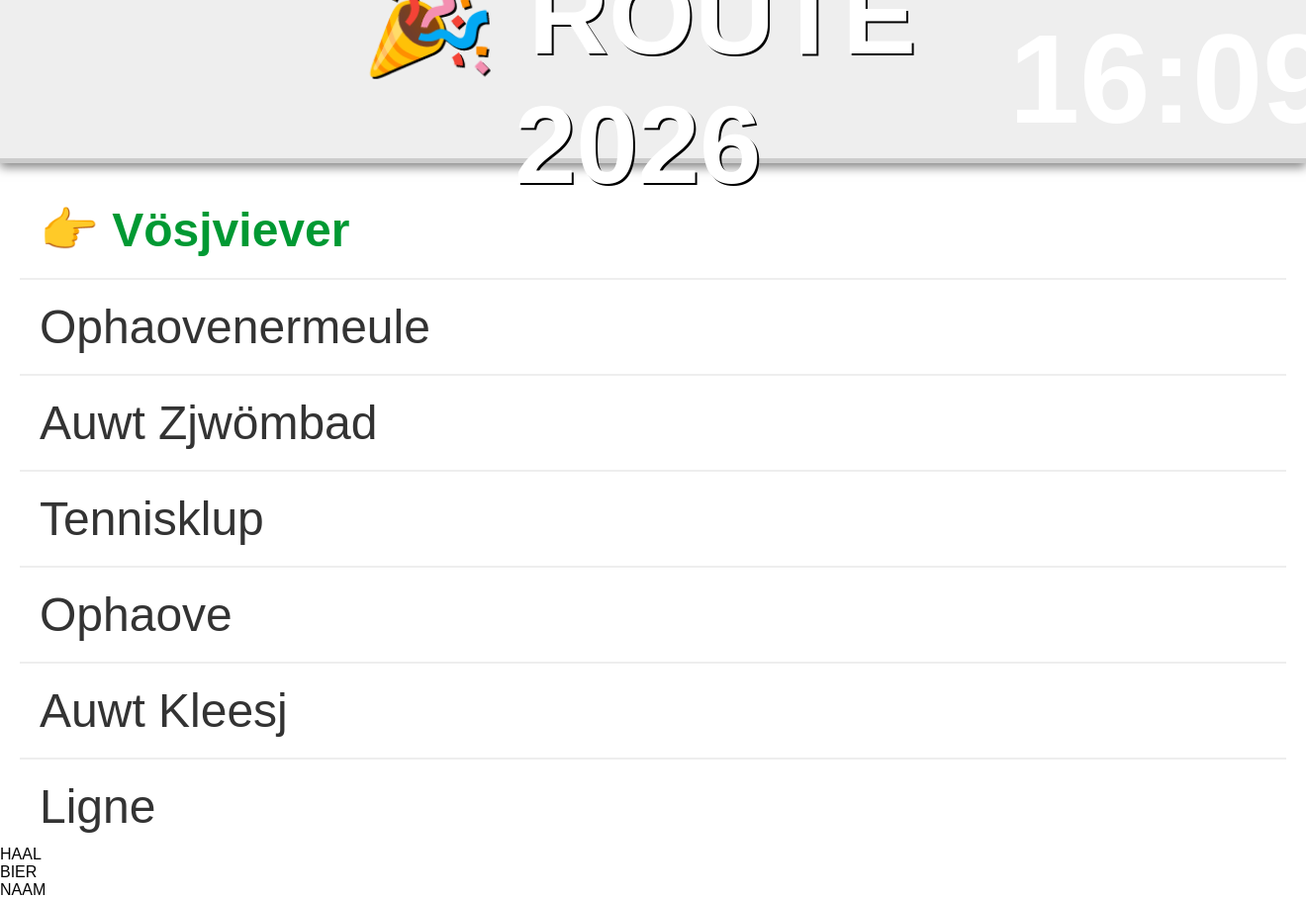
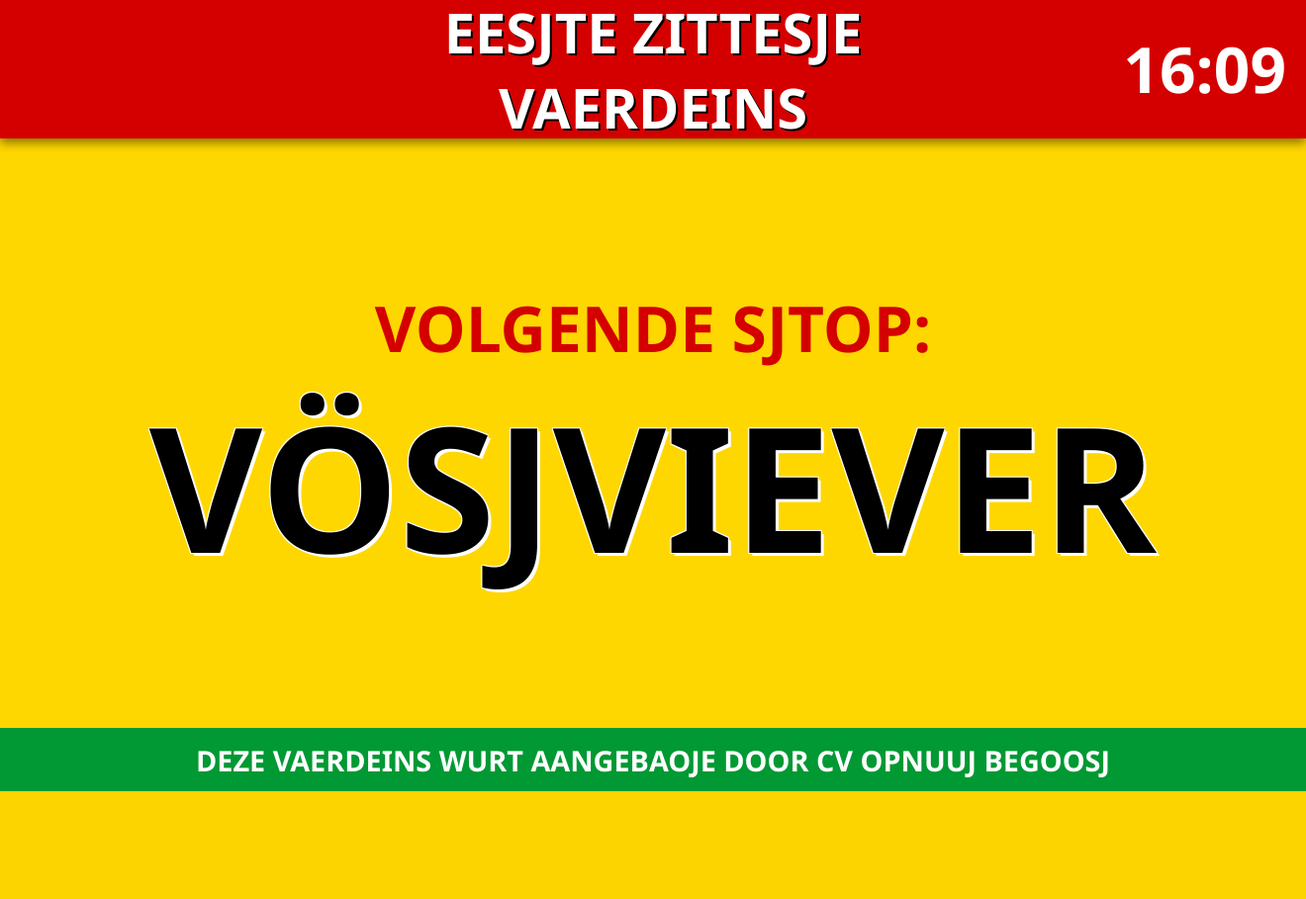
Before and after one commit to ArcusD/carnaval-veerboot, a Flask app: page / in a window 1320 px wide; the page is wider, and only the part inside the window is pictured. Shown: that part at 99% size. After the commit the page ends 800 px from the top of that part, so only its background shows below. Run offline with Flask 3, Linux system fonts and the light colour scheme.

Commit message:
haal bier

```diff
--- a/static/style.css
+++ b/static/style.css
@@ -1,6 +1,6 @@
 body {
     background-color: #FFD700; /* Middenstuk: GEEL */
-    color: black;              /* Tekst op geel moet zwart zijn voor contrast */
+    color: black; /* Tekst op geel moet zwart zijn voor contrast */
     font-family: 'Segoe UI', Tahoma, Geneva, Verdana, sans-serif;
     margin: 0;
     overflow: hidden;
@@ -12,37 +12,37 @@ body {
 /* --- DE BOVENBALK (ROOD) --- */
 header {
     background-color: #D40000; /* Rood */
-    color: white;              /* Witte tekst */
+    color: white; /* Witte tekst */
     padding: 10px 20px;
     display: flex;
     justify-content: space-between;
     align-items: center;
-    height: 15vh;              /* Iets hoger gemaakt voor de grote tekst */
+    height: 15vh; /* Iets hoger gemaakt voor de grote tekst */
     box-shadow: 0 4px 10px rgba(0,0,0,0.5);
 }
 
 /* De titel in het midden */
 #titel {
-    font-size: 3.5em;          /* Veel groter */
-    font-weight: 900;          /* Extra dikgedrukt */
+    font-size: 3.5em; /* Veel groter */
+    font-weight: 900; /* Extra dikgedrukt */
     text-transform: uppercase;
     text-align: center;
-    flex-grow: 1;              /* Neemt alle ruimte in het midden */
+    flex-grow: 1; /* Neemt alle ruimte in het midden */
     text-shadow: 2px 2px 0px #000; /* Klein schaduwrandje voor leesbaarheid */
 }
 
 /* De klok rechts */
 #klok {
-    font-size: 4em;            /* Was 2.5em -> Nu veel groter! */
+    font-size: 4em; /* Was 2.5em -> Nu veel groter! */
     font-weight: bold;
-    width: 280px;              /* Iets breder gemaakt zodat de tekst past */
+    width: 280px; /* Iets breder gemaakt zodat de tekst past */
     text-align: right;
-    line-height: 1;            /* Zorgt dat hij verticaal mooi uitlijnt */
+    line-height: 1; /* Zorgt dat hij verticaal mooi uitlijnt */
 }
 
 /* Onzichtbaar vlakje links (moet even breed zijn als de klok) */
 .spacer {
-    width: 280px;              /* Ook aangepast voor de balans */
+    width: 280px; /* Ook aangepast voor de balans */
 }
 
 /* --- HET MIDDENSTUK (GEEL) --- */
@@ -57,50 +57,82 @@ main {
 
 /* "Volgende sjtop:" tekst */
 #volgende-tekst {
-    font-size: 4em;            /* Flink groter */
+    font-size: 4em; /* Flink groter */
     font-weight: bold;
-    color: #D40000;            /* Rood gemaakt, staat mooi op geel */
+    color: #D40000; /* Rood gemaakt, staat mooi op geel */
     margin-bottom: 20px;
     text-transform: uppercase;
 }
 
 /* De naam van de halte zelf */
 #huidige-halte {
-    font-size: 11em;           /* GIGANTISCH */
+    font-size: 11em; /* GIGANTISCH */
     font-weight: 900;
     text-transform: uppercase;
     line-height: 1.1;
     /* Zwarte tekst met een wit randje eromheen voor extra 'pop' */
     color: black;
-    text-shadow:
-        3px 3px 0px white,
-        -1px -1px 0 white,
-        1px -1px 0 white,
-        -1px 1px 0 white,
-        1px 1px 0 white;
+    text-shadow: 3px 3px 0px white, -1px -1px 0 white, 1px -1px 0 white, -1px 1px 0 white, 1px 1px 0 white;
 }
 
 /* --- DE ONDERBALK (GROEN) --- */
 footer {
     background-color: #009933; /* Groen */
-    color: white;              /* Witte tekst */
+    color: white; /* Witte tekst */
     height: 8vh;
     display: flex;
     align-items: center;
-    justify-content: center;   /* Footer tekst ook gecentreerd */
-    font-size: 1.8em;          /* Ook wat groter */
+    justify-content: center; /* Footer tekst ook gecentreerd */
+    font-size: 1.8em; /* Ook wat groter */
     font-weight: bold;
     text-transform: uppercase;
 }
-/* De bewerk knop (Blauw) */
-.btn-bewerk {
-    background-color: #0044cc; /* Blauw */
-    padding: 10px 15px;
-    margin-left: 10px;
+
+/* --- BIER ALARM STIJL --- */
+#bier-overlay {
+    display: none; /* Standaard verborgen */
+    position: fixed;
+    top: 0;
+    left: 0;
+    width: 100%;
+    height: 100%;
+    background-color: #D40000; /* Knalrood */
+    z-index: 9999; /* Altijd bovenop */
+    flex-direction: column;
+    justify-content: center;
+    align-items: center;
+    text-align: center;
 }
 
-/* Zorg dat de knoppen netjes rechts blijven staan */
-.actie-knoppen {
-    display: flex;
-    gap: 5px;
+#bier-tekst-groot {
+    font-size: 15vw; /* 15% van schermbreedte, gigantisch */
+    font-weight: 900;
+    color: #FFFF00; /* Fel geel */
+    line-height: 1.1;
+    text-transform: uppercase;
+    animation: knipperen 0.8s infinite;
 }
+
+#bier-naam-tekst {
+    font-size: 8vw;
+    color: white;
+    margin-top: 20px;
+    font-weight: bold;
+}
+
+@keyframes knipperen {
+    0% {
+        opacity: 1;
+        transform: scale(1);
+    }
+
+    50% {
+        opacity: 0.2;
+        transform: scale(0.95);
+    }
+
+    100% {
+        opacity: 1;
+        transform: scale(1);
+    }
+}
--- a/templates/index.html
+++ b/templates/index.html
@@ -2,63 +2,25 @@
 <html lang="nl">
 <head>
     <meta charset="UTF-8">
-    <title>Carnaval Display</title>
+    <title>Carnavalswagen Display</title>
     <link rel="stylesheet" href="{{ url_for('static', filename='style.css') }}">
-    <style>
-        /* Extra styling voor de lijst als die niet in style.css staat */
-        body {
-            margin: 0;
-            padding: 0;
-            font-family: sans-serif;
-            overflow: hidden;
-            background: #fff;
-        }
-
-        header {
-            display: flex;
-            justify-content: space-between;
-            align-items: center;
-            padding: 20px;
-            background: #eee;
-            border-bottom: 5px solid #ccc;
-            font-size: 2em;
-        }
-
-        /* De lijst met haltes */
-        #haltes-container {
-            padding: 20px;
-            height: calc(100vh - 150px); /* Rest van het scherm */
-            overflow-y: auto; /* Scrollen als het te lang is */
-        }
-
-        .halte-item {
-            font-size: 3em; /* Lekker groot voor op de wagen */
-            padding: 20px;
-            border-bottom: 2px solid #eee;
-            color: #333;
-        }
-
-            .halte-item:first-child {
-                font-weight: bold;
-                color: #009933; /* De huidige halte is groen */
-            }
-
-                .halte-item:first-child::before {
-                    content: "👉 ";
-                }
-    </style>
 </head>
 <body>
 
-    <div id="main-content">
-        <header>
-            <div class="spacer" style="width: 280px;"></div> <div id="titel">🎉 Route 2026</div>
-            <div id="klok" style="width: 280px; text-align: right; font-weight: bold;">00:00</div>
-        </header>
+    <header>
+        <div class="spacer"></div>
+        <div id="titel">Eesjte Zittesje Vaerdeins</div>
+        <div id="klok">--:--</div>
+    </header>
 
-        <div id="haltes-container">
-        </div>
-    </div>
+    <main>
+        <div id="volgende-tekst">Volgende sjtop:</div>
+        <div id="huidige-halte">Laje...</div>
+    </main>
+
+    <footer>
+        Deze vaerdeins wurt aangebaoje door CV Opnuuj Begoosj
+    </footer>
 
     <div id="bier-overlay">
         <div id="bier-tekst-groot">HAAL<br>BIER</div>
@@ -74,37 +36,35 @@
         setInterval(updateKlok, 1000);
         updateKlok();
 
-        // 2. HALTES LADEN (Elke 5 seconden checken op updates)
-        async function laadHaltes() {
+        // 2. HALTE LADEN (Elke 3 seconden)
+        async function updateDisplay() {
             try {
+                // Haal de lijst op uit de Python backend
                 const response = await fetch('/api/haltes');
                 const haltes = await response.json();
 
-                const container = document.getElementById('haltes-container');
-                container.innerHTML = ''; // Maak leeg
+                const halteVeld = document.getElementById('huidige-halte');
+                const labelVeld = document.getElementById('volgende-tekst');
 
-                if (haltes.length === 0) {
-                    container.innerHTML = '<div class="halte-item">Geen haltes...</div>';
-                    return;
+                // Pak de EERSTE uit de lijst (index 0)
+                if (haltes.length > 0) {
+                    halteVeld.innerText = haltes[0];
+                    labelVeld.innerText = "Volgende sjtop:";
+                } else {
+                    // Lijst is leeg?
+                    halteVeld.innerText = "EINDE";
+                    labelVeld.innerText = "Tot volgend jaor!";
                 }
 
-                haltes.forEach((halte) => {
-                    // Maak een nieuw element voor elke halte
-                    const div = document.createElement('div');
-                    div.className = 'halte-item';
-                    div.innerText = halte;
-                    container.appendChild(div);
-                });
-
             } catch (e) {
-                console.error("Kon haltes niet laden:", e);
+                console.error("Kon halte niet laden:", e);
             }
         }
-        // Start direct en herhaal elke 5 sec
-        laadHaltes();
-        setInterval(laadHaltes, 5000);
+        // Start direct en herhaal
+        updateDisplay();
+        setInterval(updateDisplay, 3000);
 
-        // 3. BIER ALARM CHECK (Elke 2 seconden)
+        // 3. BIER ALARM (Elke 2 seconden)
         async function checkBierStatus() {
             try {
                 const response = await fetch('/api/bier_status');
@@ -124,7 +84,7 @@
             }
         }
         setInterval(checkBierStatus, 2000);
+    </script>
 
-    </script>
 </body>
 </html>
```
